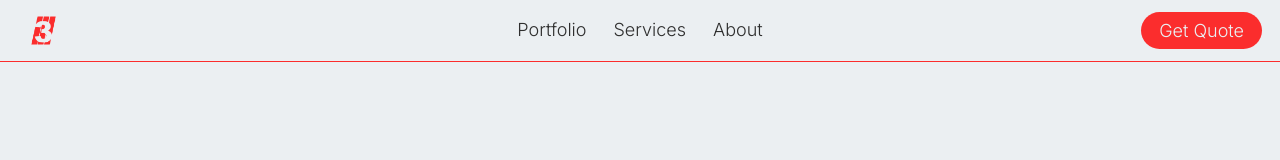
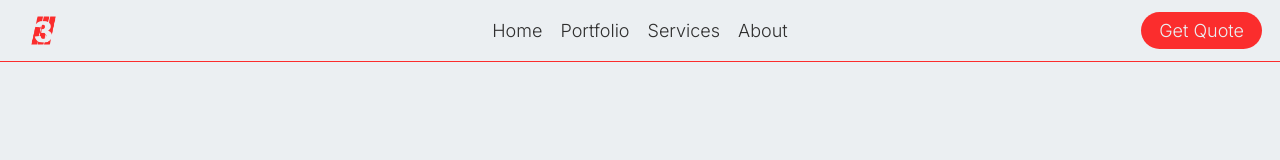
Before and after one commit to JPMetoyer/applycodinginitiative, a SvelteKit app: page / in a window 1280 px wide. Shown: the top 160 px of the page. Built offline with nearby package versions, Linux system fonts and the light colour scheme.

Commit message:
Added mobile navbar

```diff
--- a/src/routes/+layout.svelte
+++ b/src/routes/+layout.svelte
@@ -4,17 +4,21 @@
 <style lang="scss">
     @use "../variables" as app;
 
+
     nav {
         position: fixed;
         top: 0px;
         left: 0px;
         right: 0px;
-        z-index: 5;
+        z-index: 10;
+
         display: flex;
         align-items: center;
         justify-content: space-between;
+
         padding: 0.3rem 1rem;
         background-color: app.$color-background;
+
         border-bottom: 0.5px solid app.$color-brand;
 
         #logo {
@@ -24,187 +28,171 @@
             fill: app.$color-brand;
         }
 
-        #underline::after {
-            content: '';
-            width: 0;
-            height: 3px;
-            background-color: app.$color-brand;
-            margin: auto;
-            display: block;
+        div.links {
+            position: absolute;
+            left: 50%;
+
+            @media screen and (min-width: 640px) {
+                display: flex;
             }
 
-        #underline:hover::after {
-        width: 100%;
-        transition: all 80ms ease-in-out;
+            display: none;
+            align-items: center;
+            justify-content: center;
+            gap: 1rem;
+            transform: translateX(-50%);
+
+
+
+
         }
-        .links {
 
-            position: absolute;
-            top: 50%;
-            left: 50%;
-            transform: translate(-50%, -50%);
-
-            background-color: transparent;
-
+        span {
             display: flex;
             align-items: center;
-            justify-content: center;
-            gap: 1.5rem;
+            justify-content: flex-end;
+            gap: 1rem;
+
+            @media screen and (min-width: 640px) {
+                > :global(button) { display: none }
+            }
+        };
 
 
-            @media screen and (max-width: 960px) {
-                gap: 0.4rem;
-                padding: 0.8rem 1.25rem 0.8rem 1.25rem;
-                border-radius: 1rem;
-                border: 0.8px solid app.$color-brand;
-
-                > a.current {
-
-                    color: app.$color-brand;
-                    width: max-content;
-                    height: 0.2rem;
-                    transform: translateY(-0.60rem);
-                    background-color: transparent;
-                    margin: 0px 0.5rem;
     }
 
-                > a {
-                    pointer-events: none;
-                    color: transparent;
-                    width: 0.2rem;
-                    height: 0.2rem;
-                    background-color: app.$color-gray;
-                    border-radius: 100%;
-                }
-            }
+    section#popup-nav {
 
-            // > a:hover {
-            //     box-shadow: 0px 1px 0px 0px;
-            //     transition: all 300ms ease-in-out;
-            // }
+        @media screen and (max-width: 640px) {
+            &.show {
+            opacity: 100%;
             }
         }
 
 
-    button.tabbar {
 
-        padding: unset !important;
-        border-radius: unset !important;
-        color: unset !important;
-        width: unset !important;
+        display: block;
+        opacity: 0%;
 
-        pointer-events: none;
+        transition-duration: 300ms;
+        transition-property: opacity;
+        transition-timing-function: ease-in;
 
         position: fixed;
-        top:0px;
+        top: 0px;
         left: 0px;
+        right: 0px;
         bottom: 0px;
-        right: 0px;
-        z-index: 2;
-        background-color: rgba(255, 255, 255, 0.0) !important;
-        backdrop-filter: blur(0rem);
-        -webkit-backdrop-filter: blur(0rem);
+        width: 100vw;
+        height: 100vh;
+
+        z-index: 5;
+
+        -webkit-backdrop-filter: blur(1rem);
+        backdrop-filter: blur(1rem);
+        background-color: rgb(255, 255, 255, 0.2);
+
+        padding-top: 4rem;
+
+
+        > * { z-index: 6 }
+
+        div.links {
+
+            position: relative;
+
+            height: 100svh;
+
+            padding: 0px 5vw;
 
             display: flex;
-        align-items: flex-start;
+            flex-direction: column;
+            align-items: flex-end;
+            justify-content: center;
+            gap: 0.5rem;
 
-        transition-property: backdrop-filter -webkit-backdrop-filter background-color;
-        transition-duration: 0.2s;
-        transition-timing-function: ease-out;
+            transform: translateY(-4rem);
 
-        border: none;
+            div.cite {
+                position: absolute;
+                bottom: 0px;
+                left: 0px;
+                right: 0px;
 
-        &:focus, &:active {
-            background-color: red;
+                display: flex;
+                align-items: center;
+                justify-content: space-between;
+
+                margin: 1rem 5vw;
             }
 
-        &.show {
-            pointer-events: all;
+            > a {
+                font-size: 180%;
+                font-weight: app.$weight-bold;
 
-            backdrop-filter: blur(1rem);
-            -webkit-backdrop-filter: blur(1rem);
-            background-color: rgba(255, 255, 255, 0.3) !important;
-
-            > div.links {
-                transform: translateX(-50%) translateY(0rem);
+                padding: 0.5rem 0px 0.5rem 2rem;
             }
         }
-
-        > div.links {
-
-            transition-property: transform;
-            transition-duration: 0.3s;
-            transition-timing-function: ease-out;;
-            // transition-delay: 0.1s;
-
-            z-index: 3;
-            margin-top: 5rem;
-            margin-left: 50%;
-            transform: translateX(-50%) translateY(-5rem);
-            padding: 0.5rem 1.5rem;
-            border-radius: 0.8rem;
-            background-color: app.$color-background;
-            width: max-content;
-
-            display: flex;
-            justify-content: center;
-            gap: 1rem;
-
-            > a.current { pointer-events: none; text-decoration: line-through; color: app.$color-gray;  }
-        }
-    }
-
-    footer {
-        display: none;
-        height: 50vh;
-        min-height: 300px;
-        margin-top: 16vh;
     }
 </style>
 
-<script>
-    import { page } from "$app/stores";
-    import { goto } from "$app/navigation";
+<script lang="ts">
+    import { onMount } from "svelte";
     import "../app.scss";
+    import Icon from "../components/Icon.svelte";
 
-    let tabbar = false;
-    const toggleTabbar = () => { tabbar = !tabbar; }
+    let popup: HTMLElement;
+    let showNavbar: boolean = false;
+    const toggleNavbar = () => { showNavbar = !showNavbar };
+
+    onMount(() => {
+        popup.addEventListener(("click"), toggleNavbar);
+    });
+
+
 
 </script>
 
 
-<button class={ tabbar ? "tabbar show" : "tabbar" } on:click={ toggleTabbar }>
-
-    <div class="links">
-        <a class={ $page.route.id === "/portfolio" ? "current" : "" } href="/portfolio">Portfolio</a>
-        <a class={ $page.route.id === "/services" ? "current" : "" } href="/services">Services</a>
-        <a class={ $page.route.id === "/about" ? "current" : "" } href="/about">About</a>
-    </div>
-</button>
-
 <nav>
     <a href="/" id="logo">
-        <!-- <svg viewBox="0 0 80 80" fill="none" xmlns="http://www.w3.org/2000/svg">
-        <path d="M31.6541 58.8698C49.2384 58.8698 58.8547 44.3016 58.8547 31.6693C58.8547 31.2554 58.8462 30.8436 58.8271 30.4334C60.6936 29.0841 62.3164 27.3999 63.5963 25.4835C61.8834 26.2446 60.0402 26.757 58.1063 26.9881C60.0799 25.8047 61.5956 23.9318 62.3106 21.6996C60.4631 22.795 58.4174 23.591 56.2403 24.0203C54.4951 22.1622 52.0107 21 49.2617 21C43.9817 21 39.7001 25.2816 39.7001 30.559C39.7001 31.3094 39.7843 32.0387 39.9476 32.7388C32.0028 32.3397 24.9575 28.5351 20.2429 22.751C19.4209 24.1634 18.9476 25.8052 18.9476 27.5557C18.9476 30.8722 20.6356 33.8003 23.2022 35.5137C21.634 35.4654 20.1607 35.0341 18.8724 34.3175C18.8703 34.3573 18.8703 34.3976 18.8703 34.4394C18.8703 39.0697 22.1661 42.9353 26.5399 43.8114C25.737 44.0302 24.8923 44.1479 24.0199 44.1479C23.4041 44.1479 22.8053 44.0864 22.2228 43.9757C23.4396 47.7734 26.9692 50.5377 31.1538 50.6156C27.8813 53.1801 23.7592 54.708 19.2804 54.708C18.5093 54.708 17.7483 54.664 17 54.5755C21.2307 57.2868 26.2543 58.8698 31.6541 58.8698Z"/>
-        </svg>             -->
-
         <img src="/icons/favicon.png" alt="">
     </a>
 
-    <button class="links" on:click={ toggleTabbar }>
-        <a class={ $page.route.id === "/portfolio" ? "current" : "" } href="/portfolio" id="underline">Portfolio</a>
-        <a class={ $page.route.id === "/services" ? "current" : "" } href="/services" id="underline">Services</a>
-        <a class={ $page.route.id === "/about" ? "current" : "" } href="/about" id="underline">About</a>
-    </button>
+    <div class="links">
+        <a href="/">Home</a>
+        <a href="/portfolio">Portfolio</a>
+        <a href="/services">Services</a>
+        <a href="/about">About</a>
+    </div>
 
+    <span>
         <a href="/quote" class="button">Get Quote</a>
+
+        <Icon handleClick={ toggleNavbar }>
+            <svg xmlns="http://www.w3.org/2000/svg" fill="none" viewBox="0 0 24 24" stroke-width="1.5" stroke="currentColor" class="w-6 h-6">
+                <path stroke-linecap="round" stroke-linejoin="round" d="M3.75 6.75h16.5M3.75 12h16.5m-16.5 5.25h16.5" />
+              </svg>
+        </Icon>
+    </span>
 </nav>
 
-<main>
+<main class={ showNavbar ? "active" : "" }>
     <slot></slot>
 </main>
 
+<section class={ showNavbar ? "show" : "" } id="popup-nav" bind:this={ popup }>
 
-<footer>
+    <div class="links">
+        <a href="/">Home</a>
+        <a href="/portfolio">Portfolio</a>
+        <a href="/services">Services</a>
+        <a href="/about">About</a>
 
-</footer>
+        <div class="cite">
+            <p>Copy &copy; 2023</p>
+            <p>All rights reserved</p>
+        </div>
+    </div>
+
+</section>
```
Also changed, not shown: src/elements/footer.svelte (added, +19 -0 lines). Lines whose indentation alone changed are shown as unchanged.
